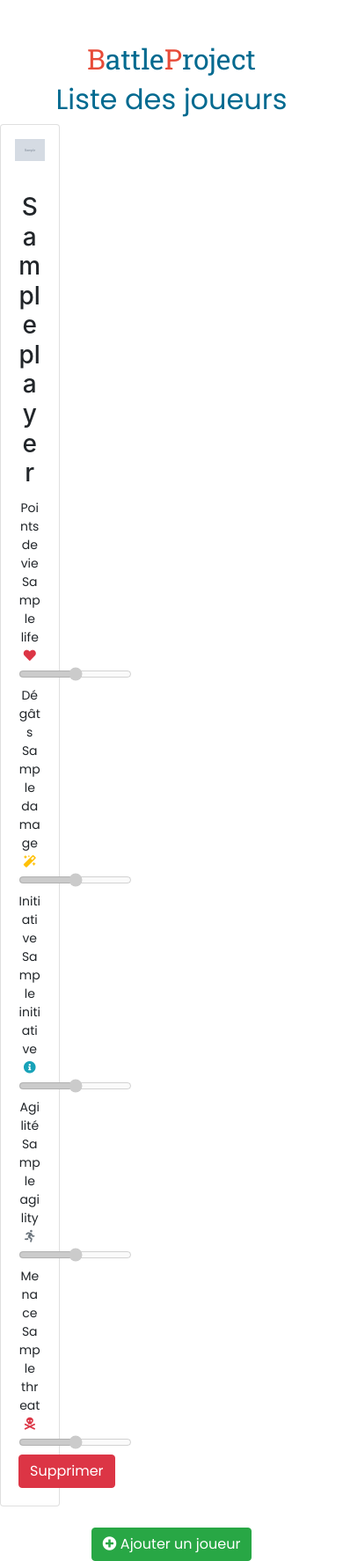
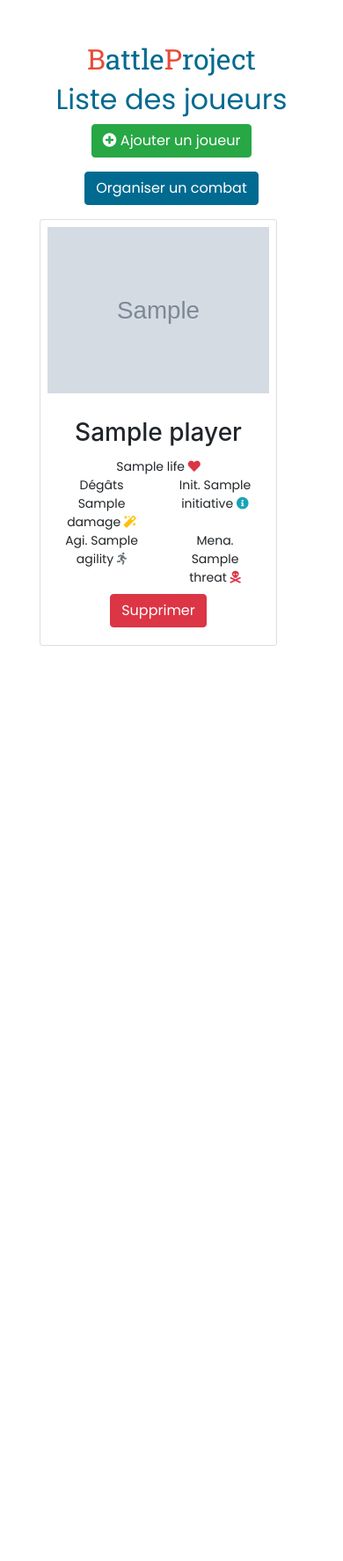
Before and after one commit to RibJulien/project-battle, a Symfony app: template templates/battle/index.html.twig in a window 390 px wide. Shown: the whole page at 88% size. After the commit the page ends 734 px from the top, so only its background shows below. Run offline with Twig, Linux system fonts and the light colour scheme; the template is opened without the code that fills it: most values are stand-ins (such as "Sample title", 1, 10 or a date in 2020); grey boxes marked "Sample" are stand-in pictures; form fields are guessed from the names that the template uses; some libraries are stand-ins or nearby versions; some web fonts are replaced.

Commit message:
✔️ validations assert player + 📱 responsive

```diff
--- a/public/css/battle/index.css
+++ b/public/css/battle/index.css
@@ -10,6 +10,14 @@ img {
     cursor: pointer;
 }
 
+label {
+    margin-bottom: 0!important;
+}
+
+input[type="range"] {
+    max-width: 100%;
+}
+
 .choice-player-selected {
     background-color: #006a90;
     border-radius: 8px;
--- a/templates/battle/index.html.twig
+++ b/templates/battle/index.html.twig
@@ -14,37 +14,40 @@
 {% block body %}
 	<h1 class="text-center mt-5 primary-color"><span class="secondary-color">B</span>attle<span class="secondary-color">P</span>roject</h1>
 	<h2 class="text-center mt-2 primary-color">Liste des joueurs</h2>
+
+	{# Show Modal Add Player #}
+	<button type="button" class="btn btn-success d-block mx-auto mb-3" data-toggle="modal" data-target="#addPlayerModal">
+		<i class="fas fa-plus-circle"></i> Ajouter un joueur
+	</button>
+	<div class="d-block text-center">
+		<a href="/" class="btn btn-primary text-center mb-3">Organiser un combat</a>
+	</div>
 	{# List Player #}
-	<div class="list-player w-100 row">
+	<div class="list-player row w-100 d-flex justify-content-around">
 		{% for player in players %}
-			<div class="col-3 d-flex justify-content-center">
-				<div class="card" style="width: 16rem;">
-					<img class="card-img-top p-3" src="{{ asset('img/player_icon/' ~ player.img) }}" alt="{{ player.name }} image">
+			<div class="col-12 col-sm-6 col-xl-3">
+				<div class="card mb-4 mx-auto w-75">
+					<img class="card-img-top p-2" src="{{ asset('img/player_icon/' ~ player.img) }}" alt="{{ player.name }} image">
 					<div class="card-body text-center">
 						<h3 class="card-title">{{ player.name }}</h3>
 
-							<p class="my-0">Points de vie</p>
 							<p class="my-0">{{ player.life }} <i class="fas fa-heart text-danger"></i></p>
-							<input type="range" min="10" max="50" value={{ player.life }} disabled>
 
-							<p class="my-0">Dégâts</p>
-							<p class="my-0">{{ player.damage }} <i class="fas fa-magic text-warning"></i></p>
-							<input type="range" min="1" max="5" value={{ player.damage }} disabled>
-
-							<p class="my-0">Initiative</p>
-							<p class="my-0">{{ player.initiative }} <i class="fas fa-info-circle text-info"></i></p>
-							<input type="range" min="1" max="15" value={{ player.initiative }} disabled>
-
-							<p class="my-0">Agilité</p>
-							<p class="my-0">{{ player.agility }} <i class="fas fa-running text-secondary"></i></p>
-							<input type="range" min="1" max="15" value={{ player.agility }} disabled>
-
-							<p class="my-0">Menace</p>
-							<p class="my-0">{{ player.threat }} <i class="fas fa-skull-crossbones text-danger"></i></p>
-							<input type="range" min="1" max="15" value={{ player.threat }} disabled>
-
-
-						<button type="button" class="btn btn-danger" data-toggle="modal" data-target="#deleteModal{{ player.id }}">
+							<div class="row">
+								<div class="col-6">
+									<p class="my-0">Dégâts {{ player.damage }} <i class="fas fa-magic text-warning"></i></p>
+								</div>
+								<div class="col-6">
+									<p class="my-0">Init. {{ player.initiative }} <i class="fas fa-info-circle text-info"></i></p>
+								</div>
+								<div class="col-6">
+									<p class="my-0">Agi. {{ player.agility }} <i class="fas fa-running text-secondary"></i></p>
+								</div>
+								<div class="col-6">
+									<p class="my-0">Mena. {{ player.threat }} <i class="fas fa-skull-crossbones text-danger"></i></p>
+								</div>
+							</div>
+						<button type="button" class="btn btn-danger mt-2" data-toggle="modal" data-target="#deleteModal{{ player.id }}">
 							Supprimer
 						</button>
 
@@ -71,12 +74,6 @@
 			</div>
 		{% endfor %}
 	</div>
-
-	{# Show Modal Add Player #}
-	<button type="button" class="btn btn-success d-block mx-auto mt-4" data-toggle="modal" data-target="#addPlayerModal">
-		<i class="fas fa-plus-circle"></i> Ajouter un joueur
-	</button>
-
 
 	{# Modal Add Player #}
 	<div class="modal fade" id="addPlayerModal" tabindex="-1" role="dialog" aria-labelledby="addPlayerModalLabel" aria-hidden="true">
@@ -114,22 +111,22 @@
 
 						{{ form_row(addPlayerForm.img) }}
 						<div class="row">
-							<div class="col-4 mt-2">
+							<div class="col-lg-4 col-6 mt-2">
 								<img id="img-choice1" class="p-1"  src="{{ asset('img/player_icon/elf.png')}}" alt="Elfe" data-attribute="elf">
 							</div>
-							<div class="col-4 mt-2">
+							<div class="col-lg-4 col-6 mt-2">
 								<img id="img-choice2" class="p-1"  src="{{ asset('img/player_icon/helmet.png')}}" alt="Chevalier" data-attribute="helmet">
 							</div>
-							<div class="col-4 mt-2">
+							<div class="col-lg-4 col-6 mt-2">
 								<img id="img-choice3" class="p-1"  src="{{ asset('img/player_icon/old_wizard.png')}}" alt="Vieux Sorcier" data-attribute="old_wizard">
 							</div>
-							<div class="col-4 mt-2">
+							<div class="col-lg-4 col-6 mt-2">
 								<img id="img-choice4" class="p-1"  src="{{ asset('img/player_icon/warrior.png')}}" alt="Guerrier" data-attribute="warrior">
 							</div>
-							<div class="col-4 mt-2">
+							<div class="col-lg-4 col-6 mt-2">
 								<img id="img-choice5" class="p-1"  src="{{ asset('img/player_icon/wizard.png')}}" alt="Sorcier" data-attribute="wizard">
 							</div>
-							<div class="col-4 mt-2">
+							<div class="col-lg-4 col-6 mt-2">
 								<img id="img-choice6" class="p-1"  src="{{ asset('img/player_icon/viking.png')}}" alt="Viking" data-attribute="viking">
 							</div>
 						</div>
```
Also changed, not shown: src/Controller/BattleController.php (+10 -7 lines), src/Entity/Player.php (+56 -0 lines), 1 other file.
